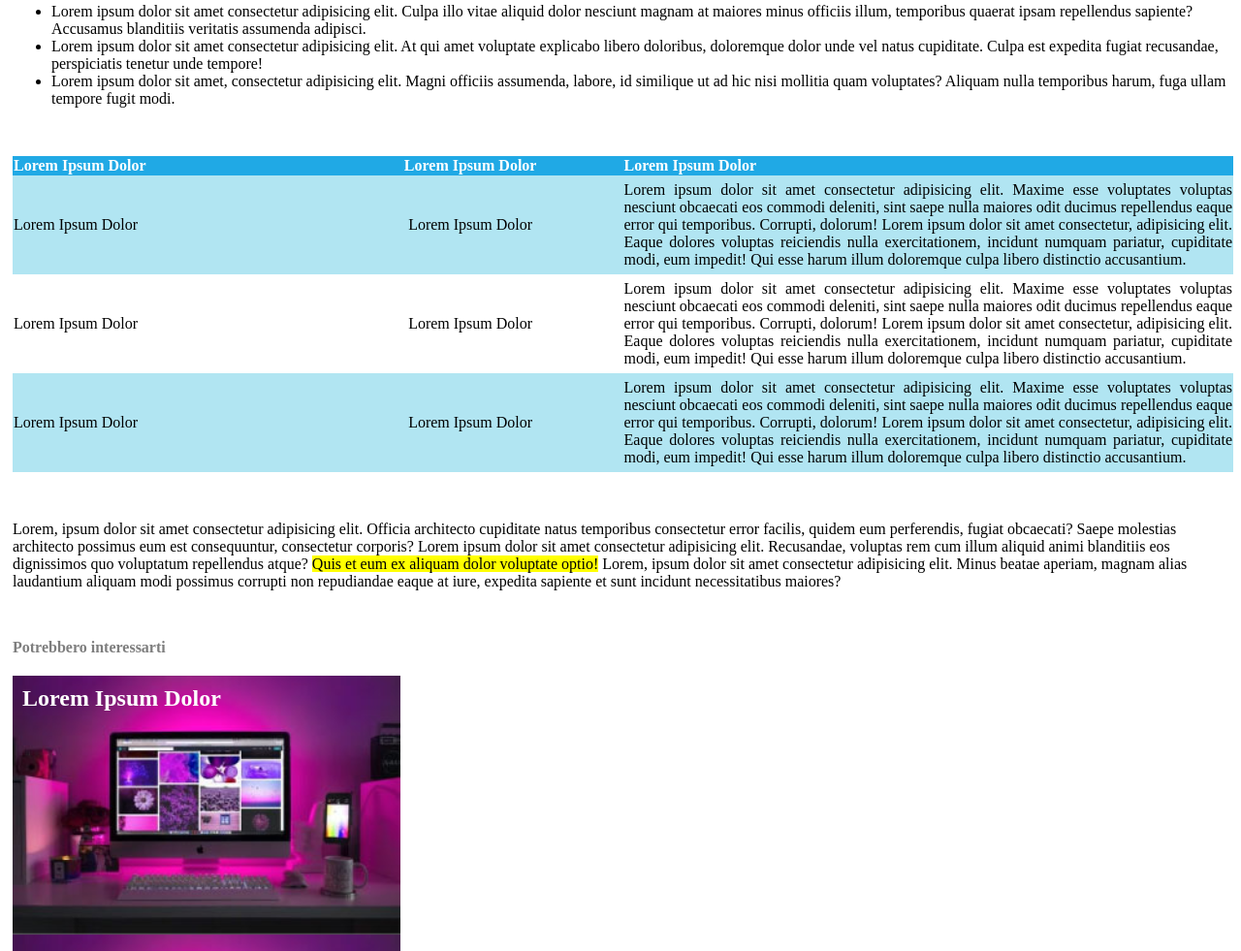
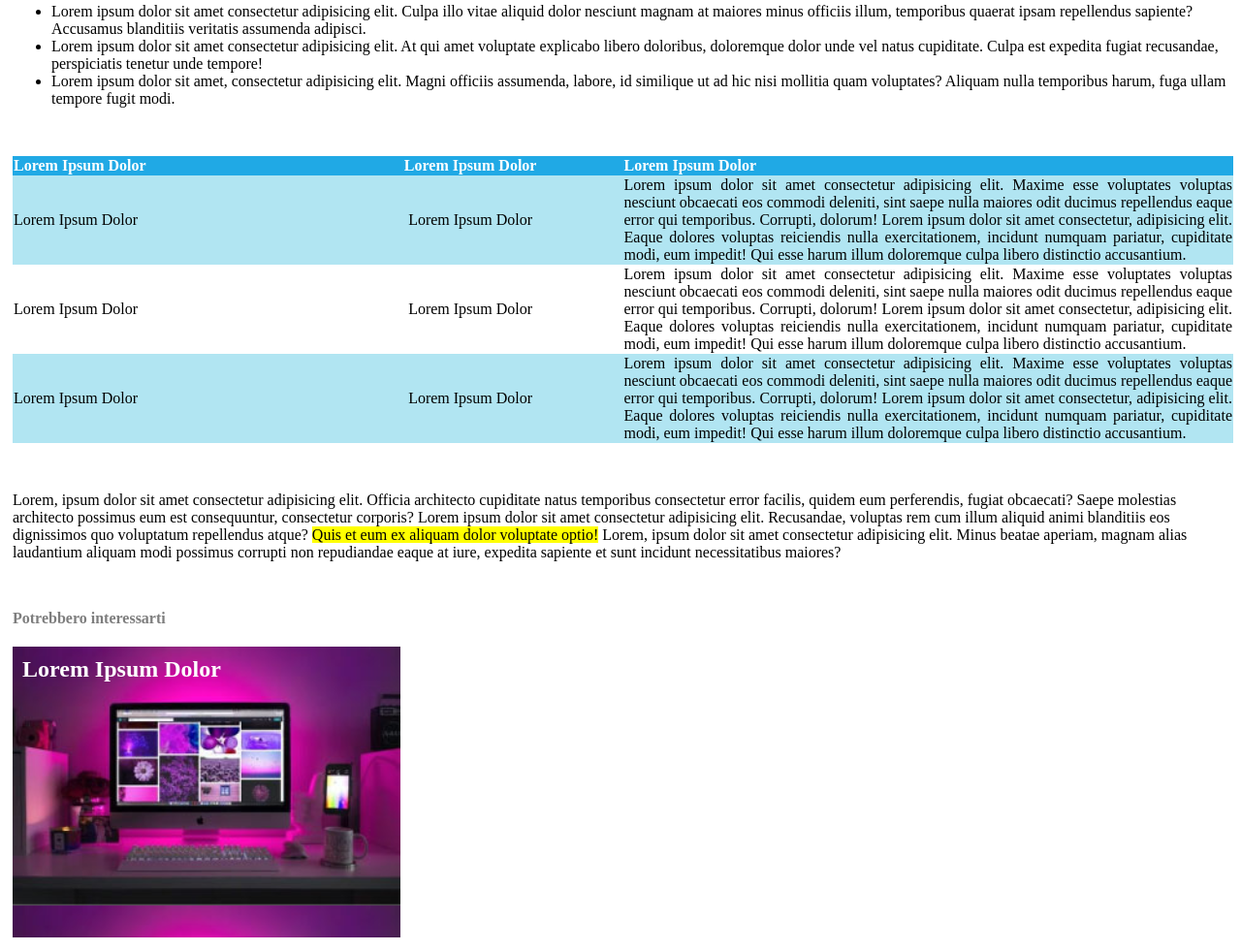
Before and after one commit to KevinZucca/html-css-booleaner, a plain HTML site: page index.html in a window 1280 px wide. Shown: the part 1028-2009 px from the top of the page at 97% size. Drawn offline with Linux system fonts and the light colour scheme.

Commit message:
Aggiustamento tabella, commenti in CSS

```diff
--- a/css/style.css
+++ b/css/style.css
@@ -4,6 +4,8 @@ html {
     margin-left: 5px;
 }
 
+
+/* PROPRIETA' HEADER*/
 header {
     height: 200px;
     background-image: url("/img/pattern.png");
@@ -18,6 +20,7 @@ header {
     width: 400px;
     margin-top: 80px;
 }
+/* FINE PROPRIETA' HEADER */
 
 
 h1 {
@@ -60,8 +63,8 @@ thead {
     background-color: #B1E5F2;
 }
 
-
-td {
+/* PROPRIETA' TABELLA*/
+tbody {
     height: 100px;
     text-align: center;
 }
@@ -77,10 +80,14 @@ table {
 .cella {
     width: 25%;
 }
-.testo-lungo {
+.justified {
     text-align: justify;
 }
+/* FINE PROPRIETA' TABELLA */
 
+
+
+/* PROPRIETA' FOOTER */
 .foto {
     width: 400px;
     height: 300px;
--- a/index.html
+++ b/index.html
@@ -51,17 +51,17 @@
                 <tr class="blue">
                     <td class="cella left">Lorem Ipsum Dolor</td>
                     <td class="cella">Lorem Ipsum Dolor</td>
-                    <td class="testo-lungo">Lorem ipsum dolor sit amet consectetur adipisicing elit. Maxime esse voluptates voluptas nesciunt obcaecati eos commodi deleniti, sint saepe nulla maiores odit ducimus repellendus eaque error qui temporibus. Corrupti, dolorum! Lorem ipsum dolor sit amet consectetur, adipisicing elit. Eaque dolores voluptas reiciendis nulla exercitationem, incidunt numquam pariatur, cupiditate modi, eum impedit! Qui esse harum illum doloremque culpa libero distinctio accusantium.</td>
+                    <td class="justified">Lorem ipsum dolor sit amet consectetur adipisicing elit. Maxime esse voluptates voluptas nesciunt obcaecati eos commodi deleniti, sint saepe nulla maiores odit ducimus repellendus eaque error qui temporibus. Corrupti, dolorum! Lorem ipsum dolor sit amet consectetur, adipisicing elit. Eaque dolores voluptas reiciendis nulla exercitationem, incidunt numquam pariatur, cupiditate modi, eum impedit! Qui esse harum illum doloremque culpa libero distinctio accusantium.</td>
                 </tr>
                 <tr>
                     <td class="cella left">Lorem Ipsum Dolor</td>
                     <td class="cella">Lorem Ipsum Dolor</td>
-                    <td class="testo-lungo">Lorem ipsum dolor sit amet consectetur adipisicing elit. Maxime esse voluptates voluptas nesciunt obcaecati eos commodi deleniti, sint saepe nulla maiores odit ducimus repellendus eaque error qui temporibus. Corrupti, dolorum! Lorem ipsum dolor sit amet consectetur, adipisicing elit. Eaque dolores voluptas reiciendis nulla exercitationem, incidunt numquam pariatur, cupiditate modi, eum impedit! Qui esse harum illum doloremque culpa libero distinctio accusantium.</td>
+                    <td class="justified">Lorem ipsum dolor sit amet consectetur adipisicing elit. Maxime esse voluptates voluptas nesciunt obcaecati eos commodi deleniti, sint saepe nulla maiores odit ducimus repellendus eaque error qui temporibus. Corrupti, dolorum! Lorem ipsum dolor sit amet consectetur, adipisicing elit. Eaque dolores voluptas reiciendis nulla exercitationem, incidunt numquam pariatur, cupiditate modi, eum impedit! Qui esse harum illum doloremque culpa libero distinctio accusantium.</td>
                 </tr>
                 <tr class="blue">
                     <td class="cella left">Lorem Ipsum Dolor</td>
                     <td class="cella">Lorem Ipsum Dolor</td>
-                    <td class="testo-lungo">Lorem ipsum dolor sit amet consectetur adipisicing elit. Maxime esse voluptates voluptas nesciunt obcaecati eos commodi deleniti, sint saepe nulla maiores odit ducimus repellendus eaque error qui temporibus. Corrupti, dolorum! Lorem ipsum dolor sit amet consectetur, adipisicing elit. Eaque dolores voluptas reiciendis nulla exercitationem, incidunt numquam pariatur, cupiditate modi, eum impedit! Qui esse harum illum doloremque culpa libero distinctio accusantium.</td>
+                    <td class="justified">Lorem ipsum dolor sit amet consectetur adipisicing elit. Maxime esse voluptates voluptas nesciunt obcaecati eos commodi deleniti, sint saepe nulla maiores odit ducimus repellendus eaque error qui temporibus. Corrupti, dolorum! Lorem ipsum dolor sit amet consectetur, adipisicing elit. Eaque dolores voluptas reiciendis nulla exercitationem, incidunt numquam pariatur, cupiditate modi, eum impedit! Qui esse harum illum doloremque culpa libero distinctio accusantium.</td>
                 </tr>
             </tbody>
         </table>
```
